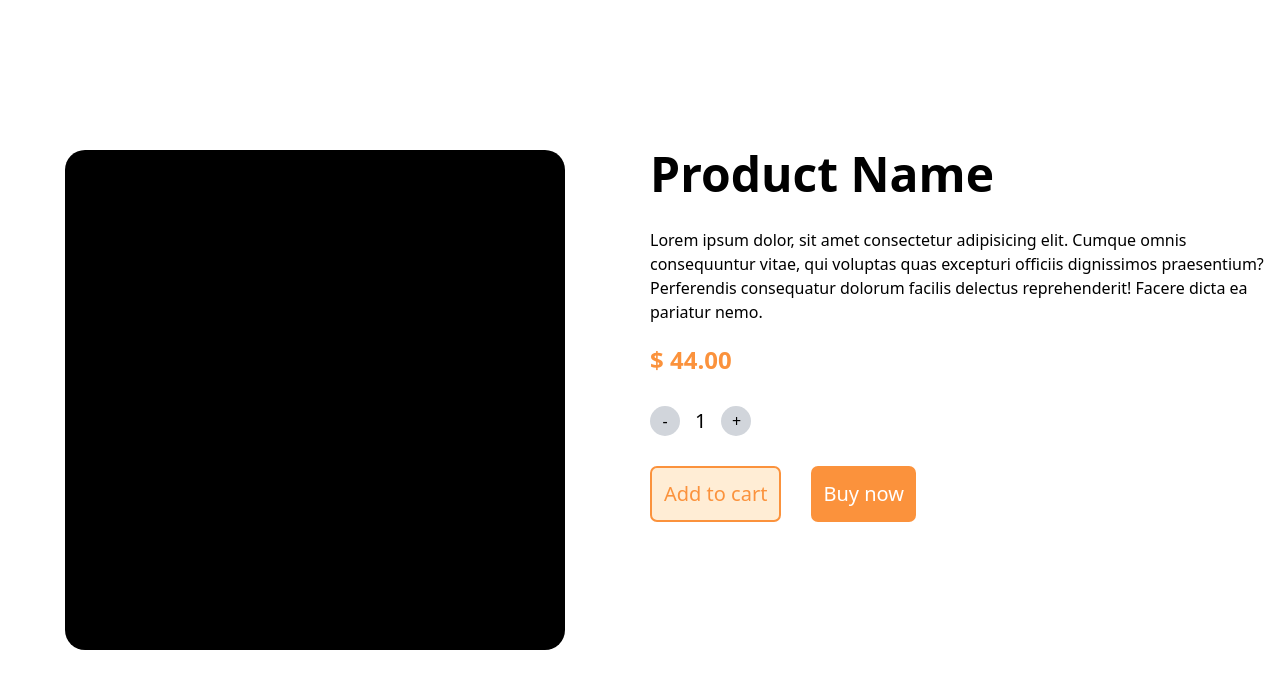
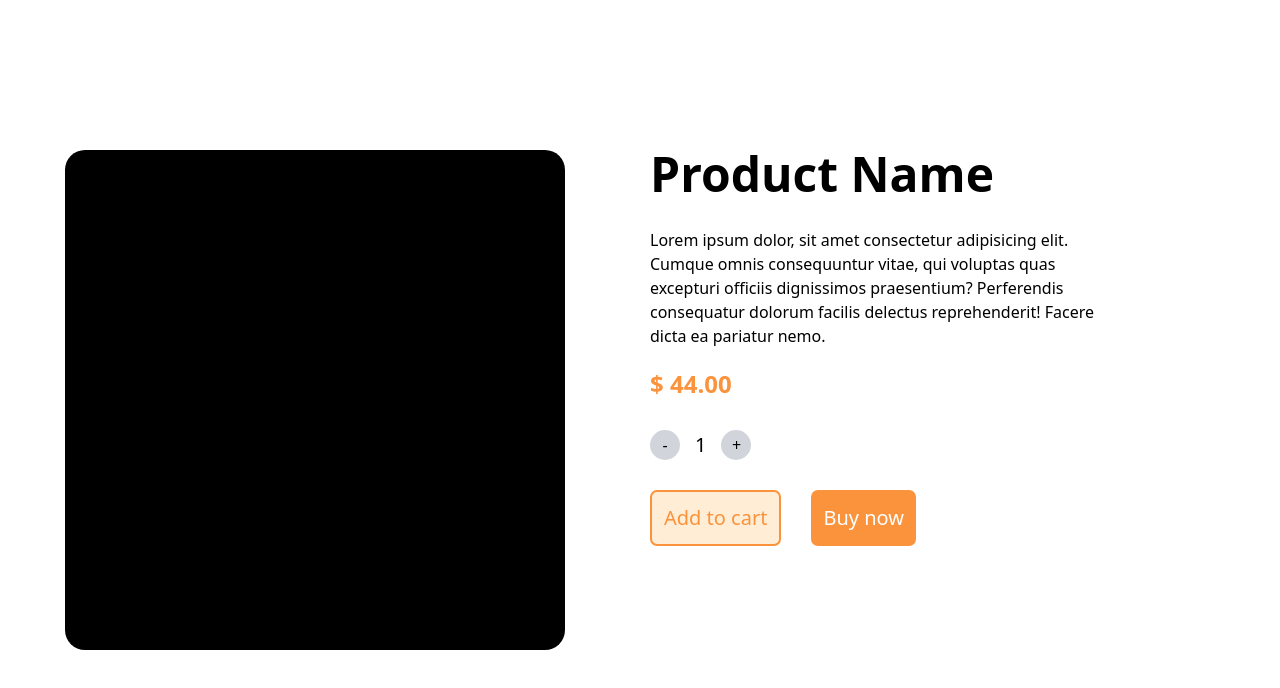
Before and after one commit to Software-Testing-KMITL/customer-frontend, a React (Vite) app: page /products/1 in a window 1280 px wide. Shown: the top 688 px of the page. Built offline with nearby package versions, Linux system fonts and the light colour scheme.

Commit message:
edit some tag

```diff
--- a/src/pages/product.tsx
+++ b/src/pages/product.tsx
@@ -10,15 +10,15 @@ const Product = () => {
         </section>
         <section>
           <h2 className="text-5xl font-bold mb-[30px]">Product Name</h2>
-          <p>
+          <p className="pr-[25%]">
             Lorem ipsum dolor, sit amet consectetur adipisicing elit. Cumque
             omnis consequuntur vitae, qui voluptas quas excepturi officiis
             dignissimos praesentium? Perferendis consequatur dolorum facilis
             delectus reprehenderit! Facere dicta ea pariatur nemo.
           </p>
-          <p className="text-2xl text-orange-400 font-semibold my-[20px]">
+          <h3 className="text-2xl text-orange-400 font-semibold my-[20px]">
             $ 44.00
-          </p>
+          </h3>
           <ProductQualtity />
           <div className="flex gap-[30px]">
             <button className="bg-orange-100 rounded-[7px] text-xl p-[12px] border-[2px] border-orange-400 text-orange-400">
--- a/src/sections/product/ProductQualtity.tsx
+++ b/src/sections/product/ProductQualtity.tsx
@@ -1,7 +1,7 @@
-import React, { useState } from 'react';
+import React, { useState } from "react";
 
 const ProductQualtity = () => {
-    const [amount, setAmount] = useState(1);
+  const [amount, setAmount] = useState(1);
 
   return (
     <div className="flex gap-[15px] my-[30px]">
@@ -17,7 +17,7 @@ const ProductQualtity = () => {
       >
         -
       </button>
-      <p className="text-[20px]">{amount}</p>
+      <span className="text-[20px]">{amount}</span>
       <button
         className="bg-gray-300 w-[30px] h-[30px] rounded-full"
         onClick={() => setAmount(amount + 1)}
```
